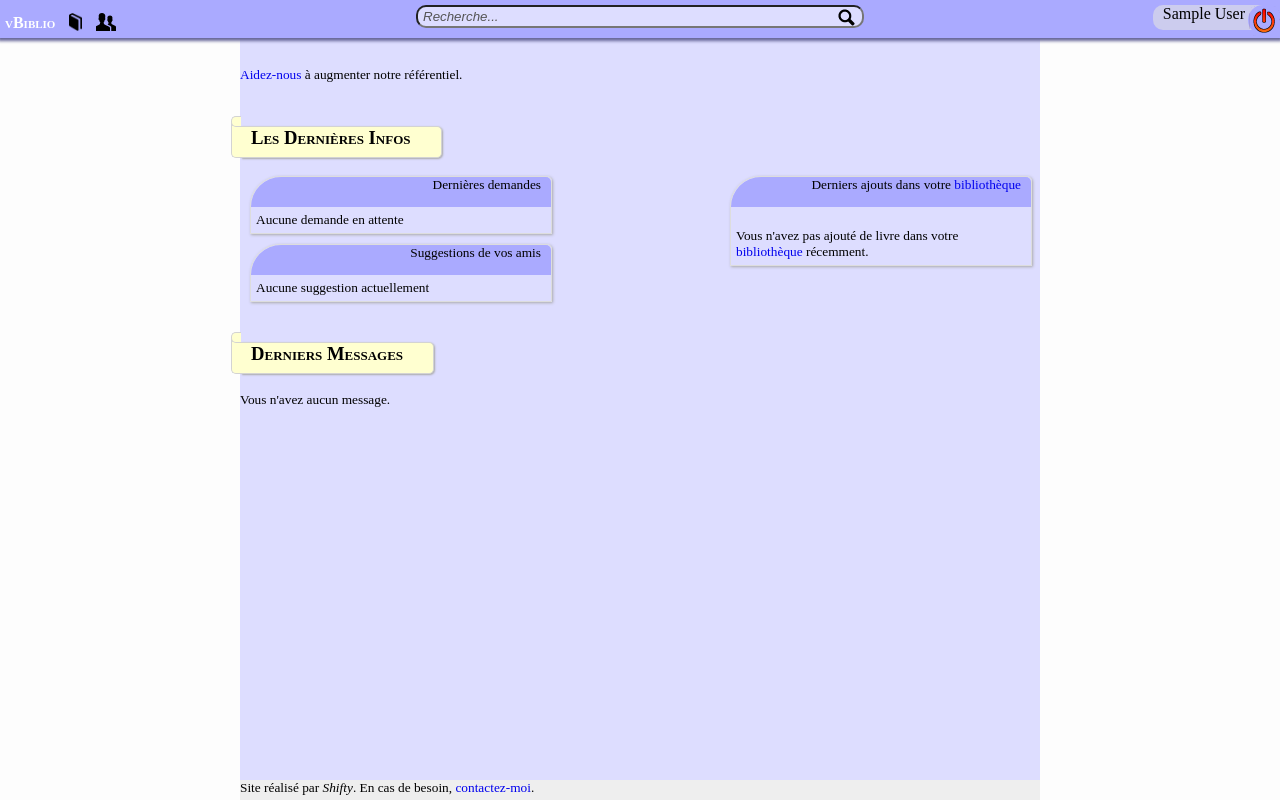
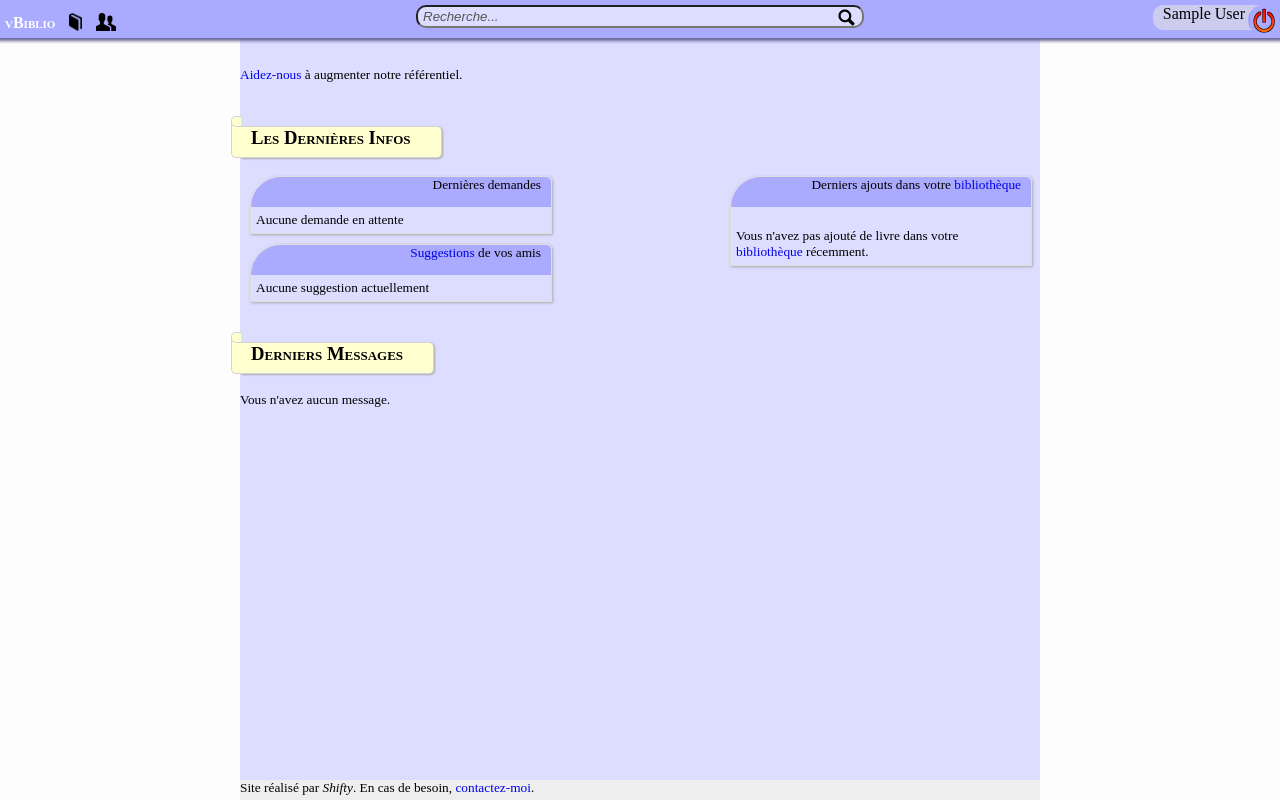
Before and after one commit to julienbouche/vBiblio, a PHP site: page / in a window 1280 px wide. Run offline with PHP 8.4, Linux system fonts and the light colour scheme; the visitor is signed in with stand-in values (Sample User, id 1); data that the repository does not hold is empty.

Commit message:
ajout lien page suggestions

```diff
--- a/sources/index.php
+++ b/sources/index.php
@@ -123,7 +123,7 @@ function AfficherFormReponse($caller, $id_mess){
 	</div>
 
 	<div class="vBibBoite">
-		<div class="vBibBoiteTitre">Suggestions de vos amis</div>
+		<div class="vBibBoiteTitre"><a href="manageBooksSuggest.php" class="vBibLink">Suggestions</a> de vos amis</div>
 		<div class="vBibBoiteContenu">
 		<? $listeSuggestions = $utilisateur->recupererListeResumeSuggestions(); ?>
 		<?php if(count($listeSuggestions)>0) : ?>
```
